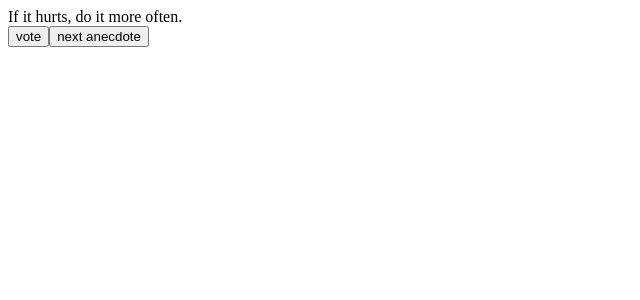
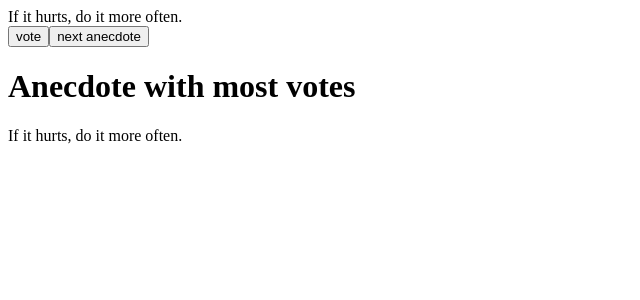
Before and after one commit to Shaky-Sahil/FSO22, a React (Create React App) app in the folder part1/anecdotes/: page / in a window 1280 px wide. Shown: the top 300 px of the page, without its empty margins (0-640 px from the left). Built offline with nearby package versions, Linux system fonts and the light colour scheme.

Commit message:
max votes done

```diff
--- a/part1/anecdotes/src/App.js
+++ b/part1/anecdotes/src/App.js
@@ -1,5 +1,25 @@
 import { useState } from 'react'
 
+
+/*const Maxvotes = (props) => {
+  //const [max,setMax] = useState(0)
+  let max=0
+  const findMaxVotes = () => {
+    for(let i=0;i<props.votes.length;i++){
+      if(props.votes[i]>props.votes[max]){
+        max=i
+      }
+      i++;
+    }
+    return max
+   }
+   return(
+    <>
+    <h1>Anecdote with most votes</h1>
+    <div>{props.anecdotes[findMaxVotes()]}</div>
+    </>
+   )
+}*/
 
 const App = () => {
   const anecdotes = [
@@ -15,17 +35,32 @@ const App = () => {
     const newvotes = [...votes]
     newvotes[selected]++
     setVotes(newvotes)
+    //findMaxVotes()
+    console.table(votes)
    }
+
+   const findMaxVotes = () => {
+    for(let i=0;i<votes.length;i++){
+      if(votes[i]>votes[max]){
+        setMax(i)
+      }
+    }
+    return max
+   }
+
 
 
   const [selected, setSelected] = useState(0)
   const [votes,setVotes] = useState(Array(7).fill(0))
+  const [max,setMax] = useState(0)
   return (
     <div>
       {anecdotes[selected]}
       <br/>
       <button onClick={handleVote}>vote</button>
       <button onClick={()=>setSelected(Math.floor((Math.random() * 7)))}>next anecdote</button>
+      <h1>Anecdote with most votes</h1>
+      <div>{anecdotes[findMaxVotes()]}</div>
     </div>
   )
 }
```
